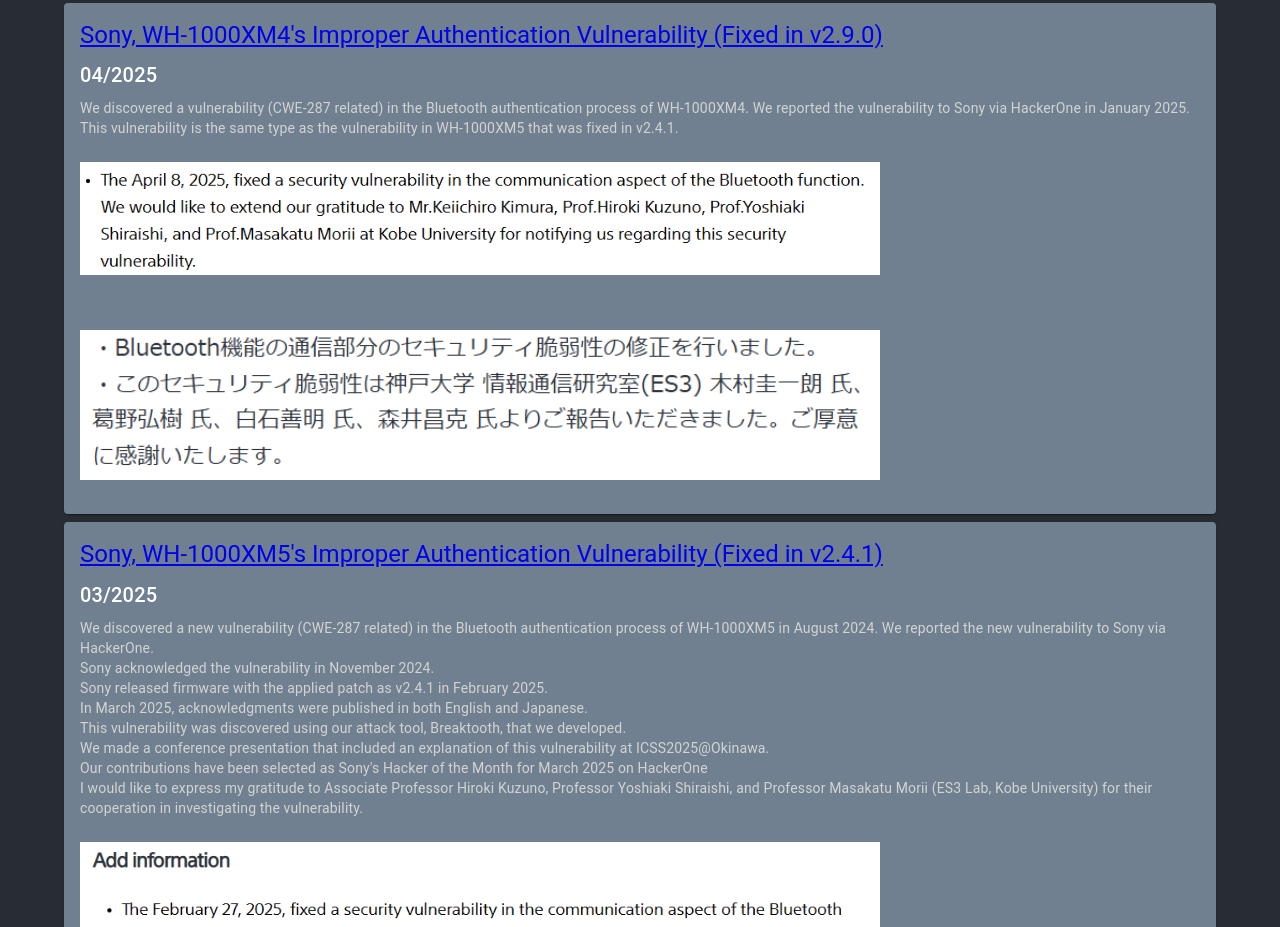
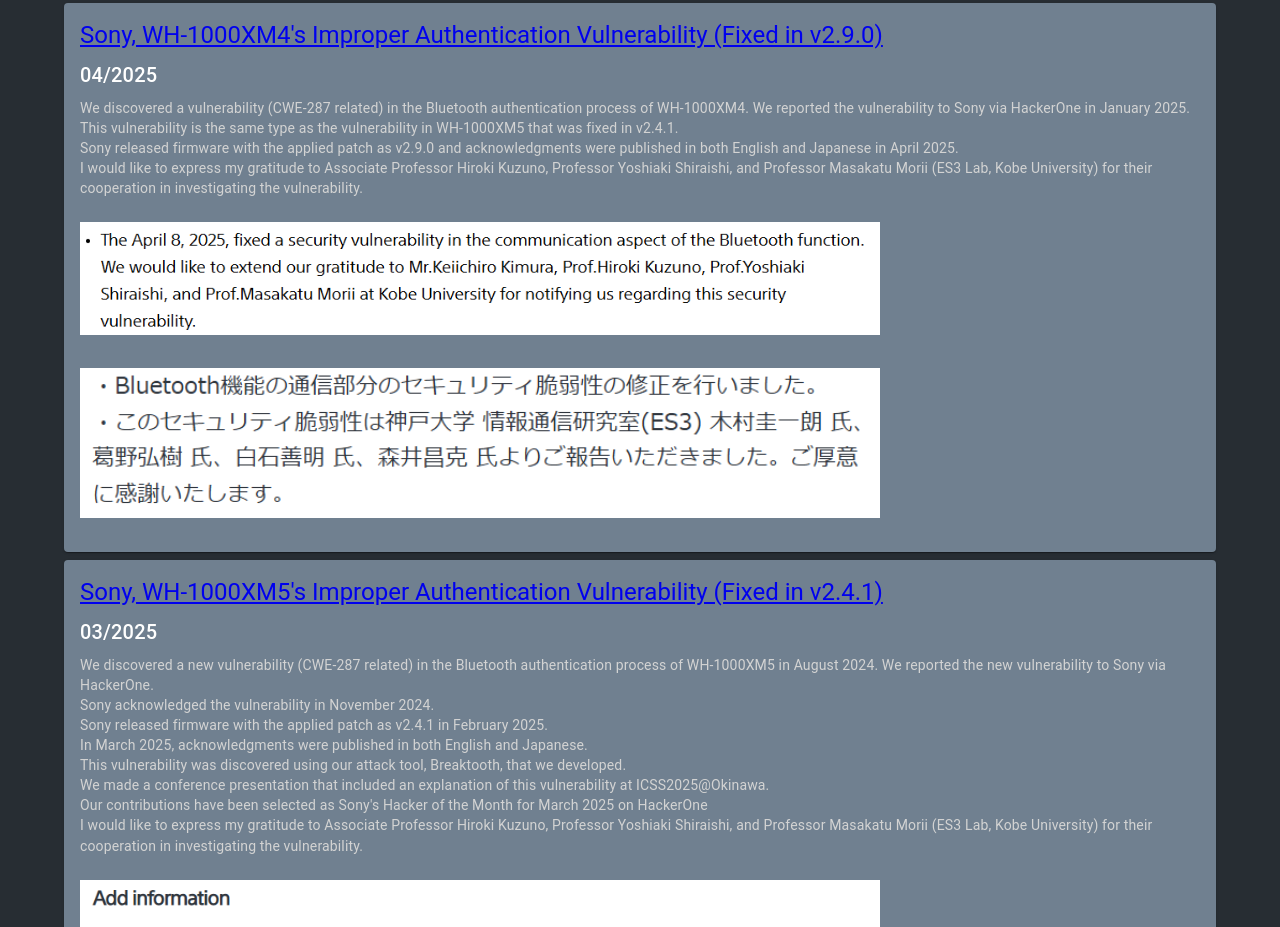
Before and after one commit to trapedev/trapedev.github.io, a React (Create React App) app in the folder app/: page / in a window 1280 px wide. Shown: the part 5000-5927 px from the top of the page. Built offline with nearby package versions, Linux system fonts and the light colour scheme.

Commit message:
commit all changes

```diff
--- a/app/src/pages/bugs/WH1000XM4AuthVulnFix.tsx
+++ b/app/src/pages/bugs/WH1000XM4AuthVulnFix.tsx
@@ -22,10 +22,16 @@ const WH1000XM4AuthVulnFix = () => {
         }
       />
       <SecondaryText text={"This vulnerability is the same type as the vulnerability in WH-1000XM5 that was fixed in v2.4.1."} />
+      <SecondaryText
+        text={
+          "Sony released firmware with the applied patch as v2.9.0 and acknowledgments were published in both English and Japanese in April 2025."
+        }
+      />
+      <SecondaryText text={"I would like to express my gratitude to Associate Professor Hiroki Kuzuno, Professor Yoshiaki Shiraishi, and Professor Masakatu Morii (ES3 Lab, Kobe University) for their cooperation in investigating the vulnerability."} />
       <Box
         sx={{
           position: "relative",
-          paddingBottom: "15%", // 16:9 aspect ratio
+          paddingBottom: "13%", // 16:9 aspect ratio
           height: 0,
           overflow: "hidden",
           maxWidth: "100%",
```
Also changed, not shown: 7 other files (tests, documents, lock files or other folders).
